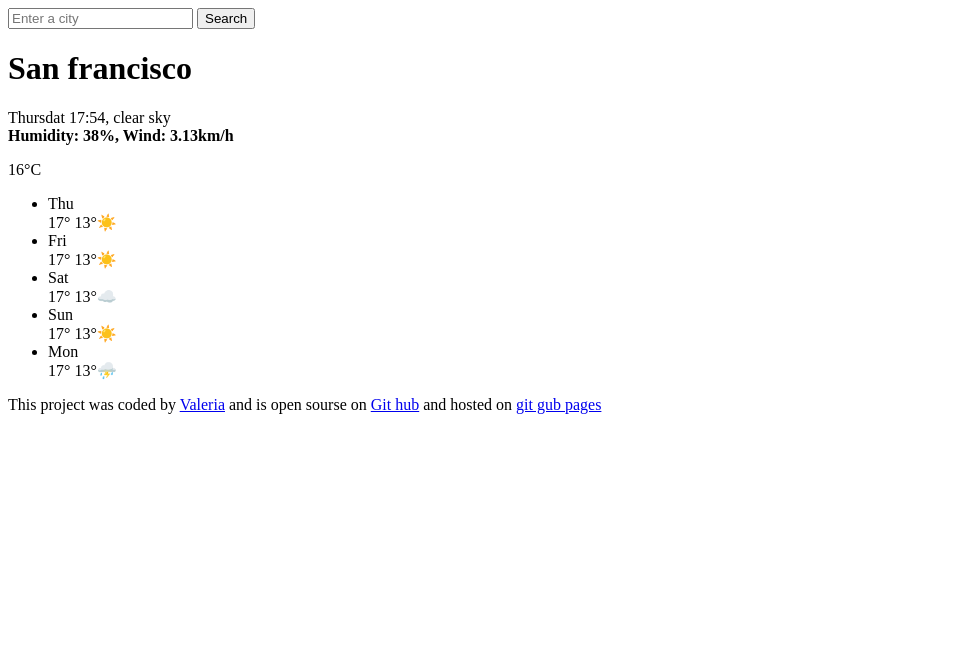
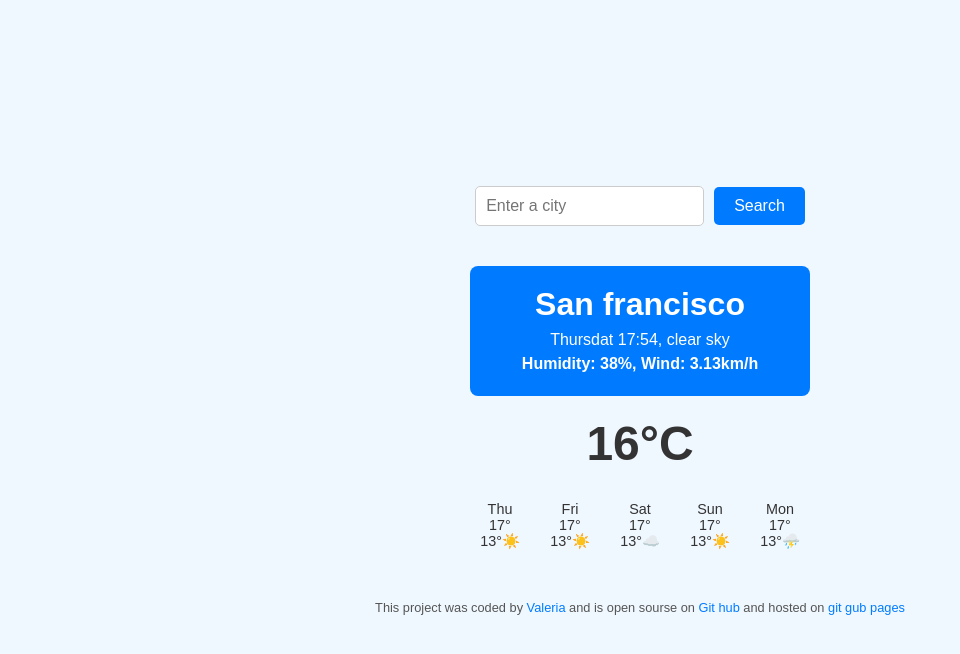
Before and after one commit to ZloyGolub/Weather, a plain HTML site: page index.html in a window 1280 px wide. Shown: the whole page, without its empty margins (0-960 px from the left). Drawn offline with Linux system fonts and the light colour scheme.

Commit message:
css created #5
Autogen css from chatGPT with some flex grid changes

```diff
--- a/index.html
+++ b/index.html
@@ -4,6 +4,7 @@
     <head>
         <meta http-equiv="Content-Type" content="text/html;charset=UTF-8">
         <title>Weather app</title>
+        <link rel="stylesheet" href="src/style.css">
     </head>
     <body>
         <header>
@@ -11,7 +12,6 @@
                 <input type="search" placeholder="Enter a city" id="" required>
                 <button id="Search">Search</button>
             </form>
-            <script src="src/index.js"></script>
         </header>
         <Main>
             <div class="curent weather">
@@ -57,5 +57,6 @@
                 and hosted on <a href="#" target="_blank">git gub pages</a>
             </p>
         </Footer>
+        <script src="src/index.js"></script>
     </body>
 </html>
--- /dev/null
+++ b/src/style.css
@@ -0,0 +1,140 @@
+/* Basic Reset */
+* {
+    margin: 0;
+    padding: 0;
+    box-sizing: border-box;
+}
+
+body {
+    font-family: Arial, sans-serif;
+    background-color: #f0f8ff;
+    color: #333;
+    display: flex;
+    align-items: center;
+    min-height: 100vh;
+    flex-wrap: wrap;
+    justify-content: center;
+    align-content: center;
+    flex-direction: column;
+}
+
+/* Container */
+body > div {
+    max-width: 500px;
+    width: 100%;
+    padding: 20px;
+    background-color: #ffffff;
+    border-radius: 10px;
+    box-shadow: 0 4px 8px rgba(0, 0, 0, 0.1);
+}
+
+/* Header and Search Form */
+header {
+    text-align: center;
+    margin-bottom: 20px;
+}
+
+header form {
+    display: flex;
+    justify-content: center;
+    align-items: center;
+    gap: 10px;
+}
+
+header input[type="search"] {
+    padding: 10px;
+    font-size: 16px;
+    border: 1px solid #ccc;
+    border-radius: 5px;
+    outline: none;
+    width: 70%;
+}
+
+header button {
+    padding: 10px 20px;
+    font-size: 16px;
+    color: #fff;
+    background-color: #007bff;
+    border: none;
+    border-radius: 5px;
+    cursor: pointer;
+}
+
+header button:hover {
+    background-color: #0056b3;
+}
+
+/* Main Weather Section */
+main {
+    text-align: center;
+    margin-top: 20px;
+}
+
+/* Current Weather */
+.curent.weather {
+    background-color: #007bff;
+    color: #fff;
+    padding: 20px;
+    border-radius: 8px;
+    margin-bottom: 20px;
+}
+
+.curent.weather h1 {
+    font-size: 2em;
+    margin-bottom: 5px;
+}
+
+.curent.weather p {
+    font-size: 1em;
+    line-height: 1.5;
+}
+
+/* Temperature Display */
+.temperature {
+    font-size: 3em;
+    font-weight: bold;
+    color: #333;
+    margin-bottom: 20px;
+}
+
+/* Forecast Weather */
+.forecast-weather {
+    display: flex;
+    justify-content: space-between;
+    gap: 10px;
+    margin-bottom: 20px;
+}
+
+.forecast-weather ul {
+    list-style-type: none;
+    display: flex;
+    justify-content: space-between;
+    gap: 10px;
+    padding: 0;
+}
+
+.forecast-weather li {
+    text-align: center;
+    font-size: 0.9em;
+    padding: 10px;
+    background-color: #f0f8ff;
+    border-radius: 8px;
+    width: 60px;
+}
+
+/* Footer */
+footer {
+    text-align: center;
+    margin-top: 20px;
+    font-size: 0.8em;
+    color: #555;
+}
+
+footer a {
+    color: #007bff;
+    text-decoration: none;
+}
+
+footer a:hover {
+    text-decoration: underline;
+}
```
